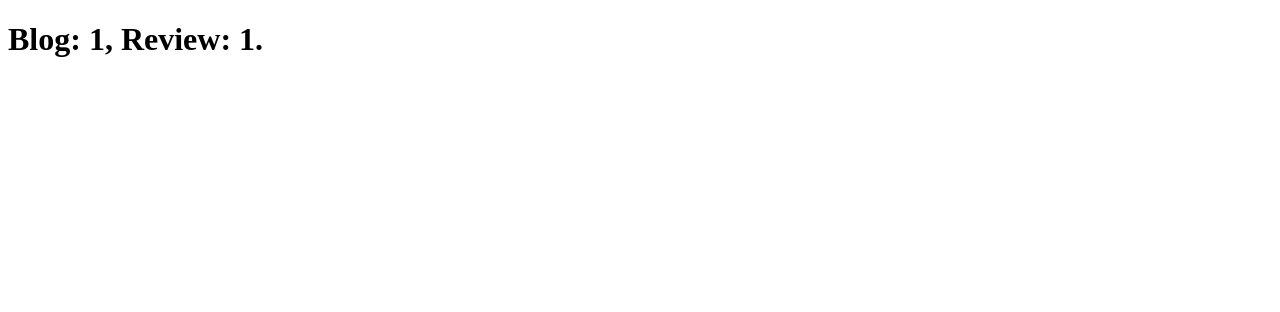
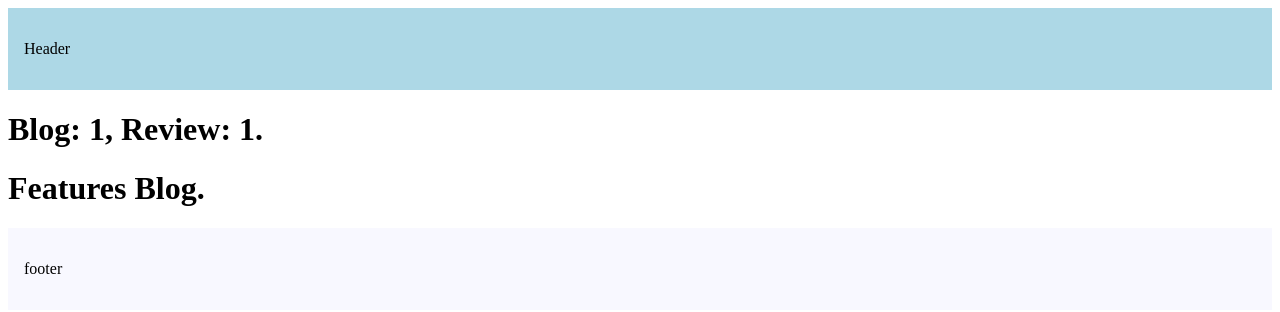
Before and after one commit to TenNga/react-learning-main, a Next.js app in the folder hello-world/: page /blog/1/review/1 in a window 1280 px wide. Shown: the top 312 px of the page. Built offline with nearby package versions, Linux system fonts and the light colour scheme.

Commit message:
metadata for SEO

```diff
--- /dev/null
+++ b/hello-world/src/app/blog/[id]/layout.tsx
@@ -0,0 +1,14 @@
+
+
+  export default function ProductDetailsLayout({
+    children,
+  }: {
+    children: React.ReactNode
+  }) {
+    return (
+      <>
+        {children}
+        <h1>Features Blog.</h1>
+      </>
+    )
+  }
--- a/hello-world/src/app/layout.tsx
+++ b/hello-world/src/app/layout.tsx
@@ -10,7 +10,15 @@
 }) {
   return (
     <html lang="en">
-      <body>{children}</body>
+      <body>
+        <header style={{backgroundColor: "lightblue", padding: "1rem"}}>
+          <p>Header</p>
+        </header>
+        {children}
+        <footer style={{backgroundColor: "ghostwhite", padding: "1rem"}}>
+          <p>footer</p>
+        </footer>
+      </body>
     </html>
   )
 }
```
Also changed, not shown: hello-world/src/app/(auth)/(with-auth-layout)/layout.tsx (added, +17 -0 lines), hello-world/src/app/blog/[id]/page.tsx (+14 -0 lines), hello-world/src/app/(auth)/(with-auth-layout)/login/page.tsx (renamed from hello-world/src/app/(auth)/login/page.tsx), hello-world/src/app/(auth)/(with-auth-layout)/register/page.tsx (renamed from hello-world/src/app/(auth)/register/page.tsx).
